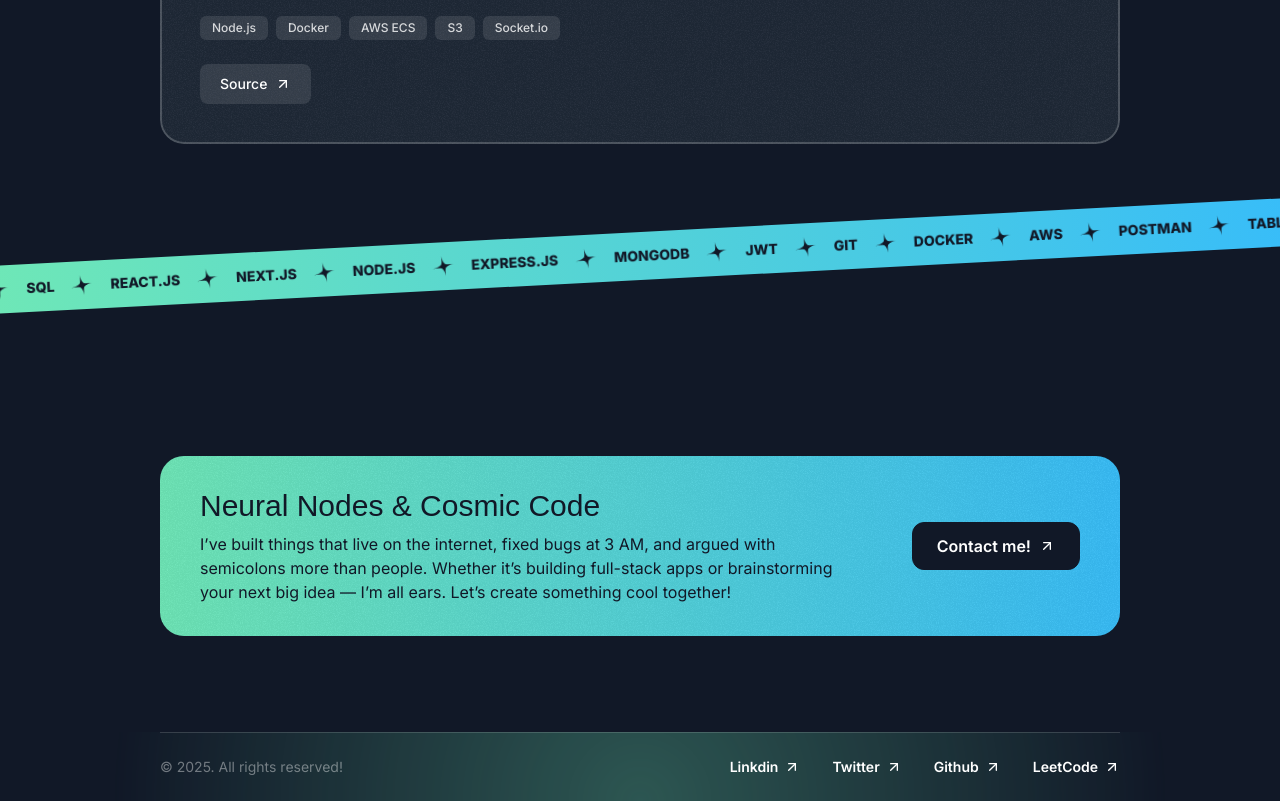
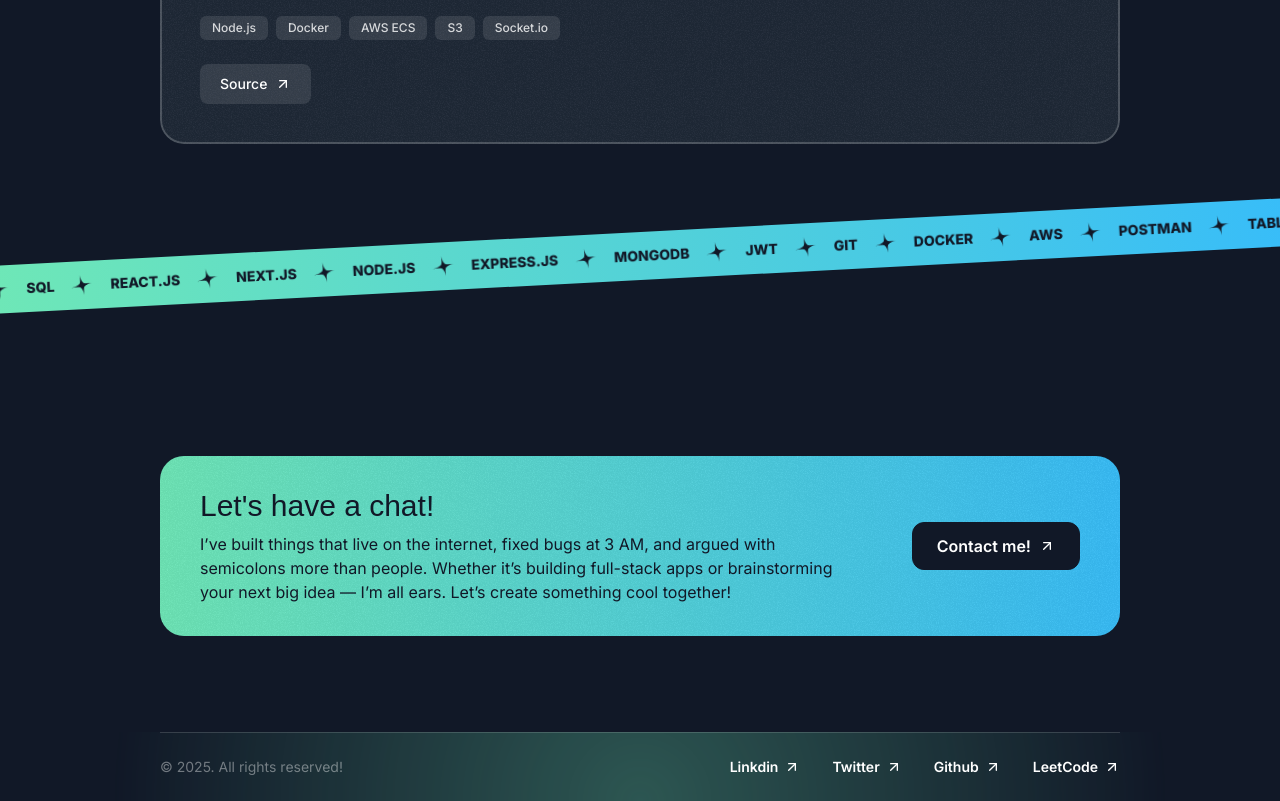
Before and after one commit to sanketn2k04/portfolio, a Next.js app: page / in a window 1280 px wide. Shown: the part 2041-2842 px from the top of the page. Built offline with nearby package versions, Linux system fonts and the light colour scheme; a web font is replaced by a local one.

Commit message:
fix: update heading text in Contact section for clarity

```diff
--- a/src/sections/Contact.tsx
+++ b/src/sections/Contact.tsx
@@ -20,7 +20,7 @@
           }}></div>
           <div className='flex flex-col md:flex-row gap-8 md:gap-16 items-center'>
             <div>
-              <h2 className='font-serif text-2xl md:text-3xl'>Neural Nodes & Cosmic Code</h2>
+              <h2 className='font-serif text-2xl md:text-3xl'>Let's have a chat!</h2>
               <p className='text-sm mt-2 md:text-base'>I’ve built things that live on the internet, fixed bugs at 3 AM, and argued with semicolons more than people. Whether it’s building full-stack apps or brainstorming your next big idea — I’m all ears. Let’s create something cool together!
               </p>
             </div>
```
